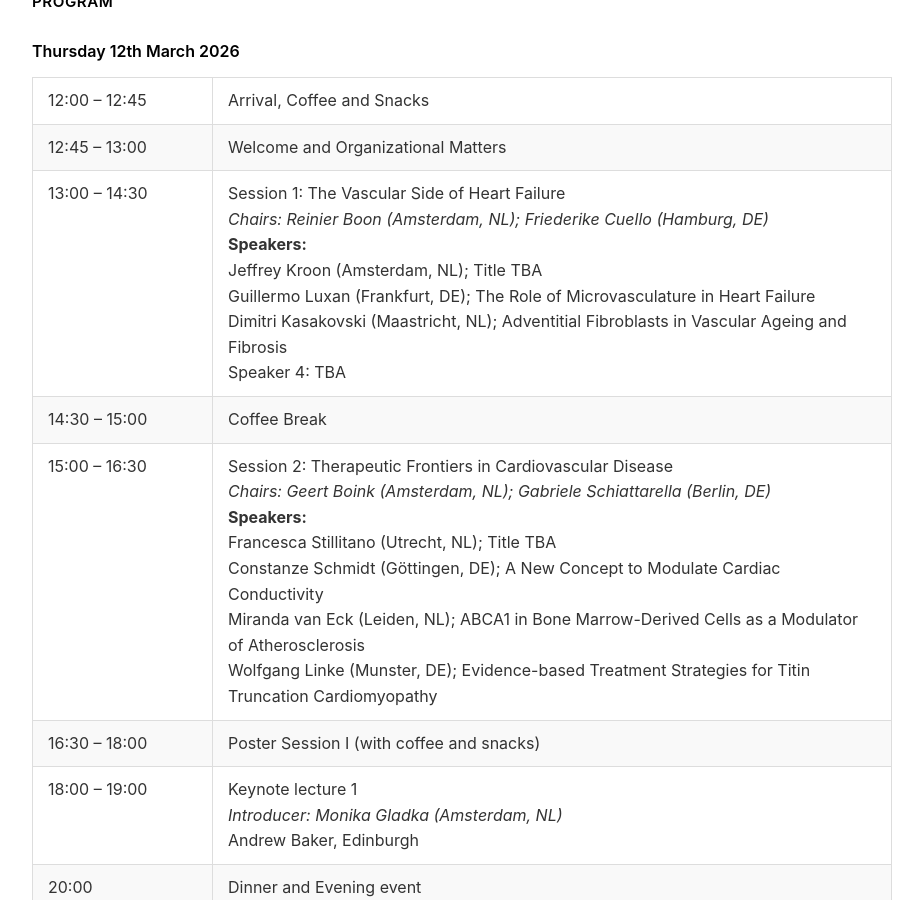
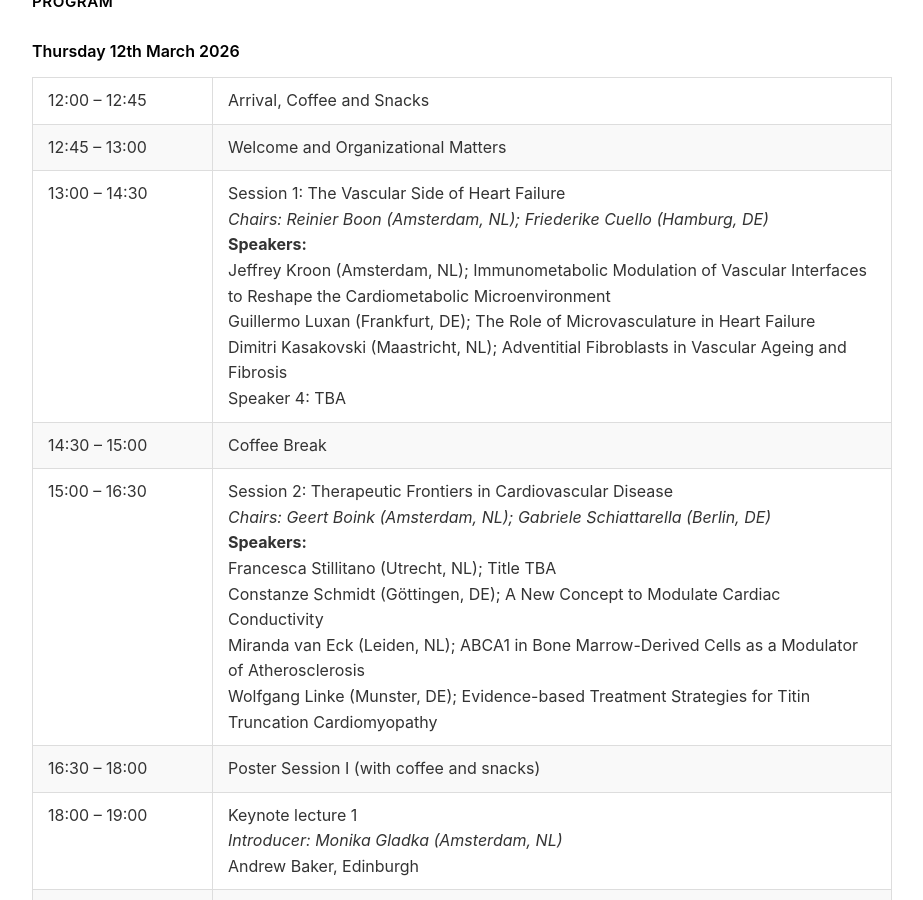
Before and after one commit to Illusioner/dutch-german-cardiology-2026, a Jekyll site: the page index.html, which Jekyll copies as it is, in a window 1280 px wide and 900 px high, scrolled down 1652 px. Shown: the whole window, without its empty margins (178-1101 px from the left). Built offline with Jekyll 4.4.1, drawn with Linux system fonts in a browser that asks for light colours; a script that is not in the unit is left out.

Commit message:
Titles - 4

```diff
--- a/index.html
+++ b/index.html
@@ -64,7 +64,7 @@
                     </tr>
                     <tr>
                         <td>13:00 – 14:30</td>
-                        <td>Session 1: The Vascular Side of Heart Failure<br><em>Chairs: Reinier Boon (Amsterdam, NL); Friederike Cuello (Hamburg, DE)</em><br><strong>Speakers:</strong><br>Jeffrey Kroon (Amsterdam, NL); Title TBA<br>Guillermo Luxan (Frankfurt, DE); The Role of Microvasculature in Heart Failure<br>Dimitri Kasakovski (Maastricht, NL); Adventitial Fibroblasts in Vascular Ageing and Fibrosis<br>Speaker 4: TBA</td>
+                        <td>Session 1: The Vascular Side of Heart Failure<br><em>Chairs: Reinier Boon (Amsterdam, NL); Friederike Cuello (Hamburg, DE)</em><br><strong>Speakers:</strong><br>Jeffrey Kroon (Amsterdam, NL); Immunometabolic Modulation of Vascular Interfaces to Reshape the Cardiometabolic Microenvironment<br>Guillermo Luxan (Frankfurt, DE); The Role of Microvasculature in Heart Failure<br>Dimitri Kasakovski (Maastricht, NL); Adventitial Fibroblasts in Vascular Ageing and Fibrosis<br>Speaker 4: TBA</td>
                     </tr>
                     <tr>
                         <td>14:30 – 15:00</td>
```
